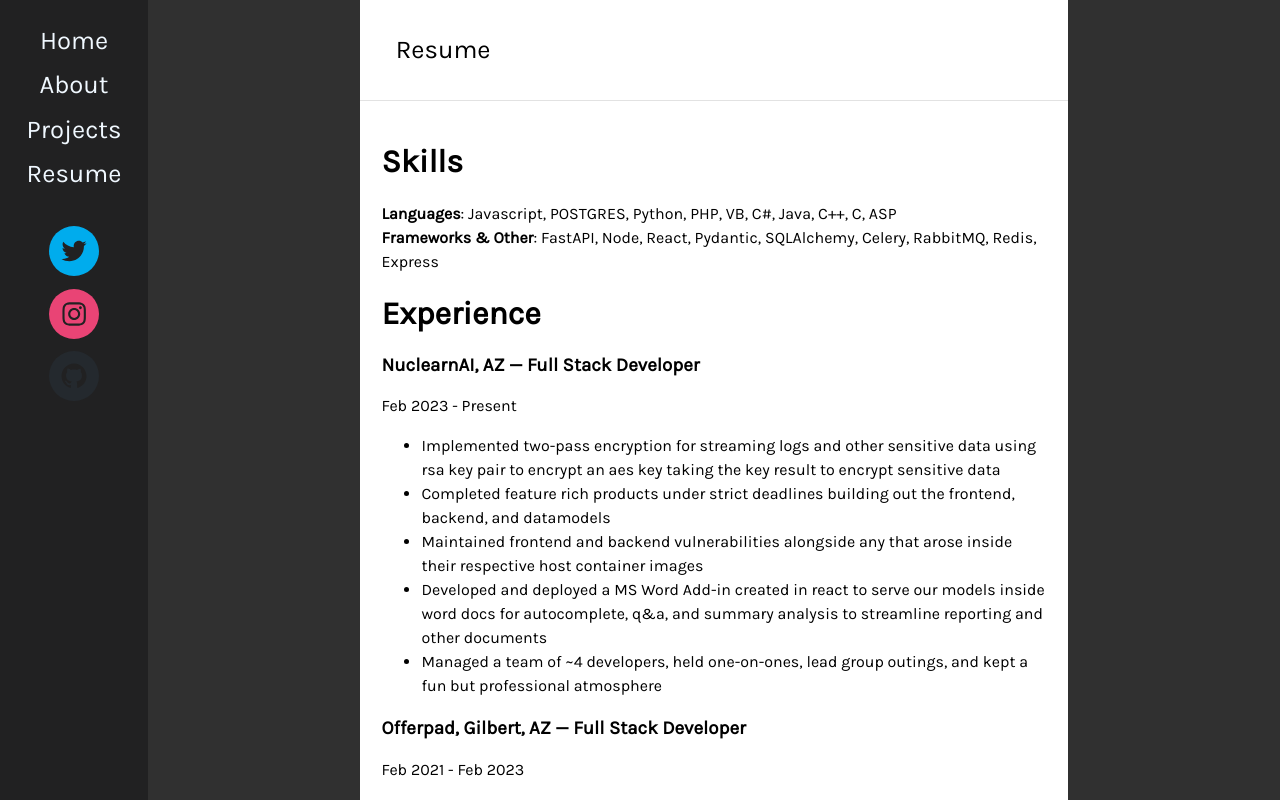
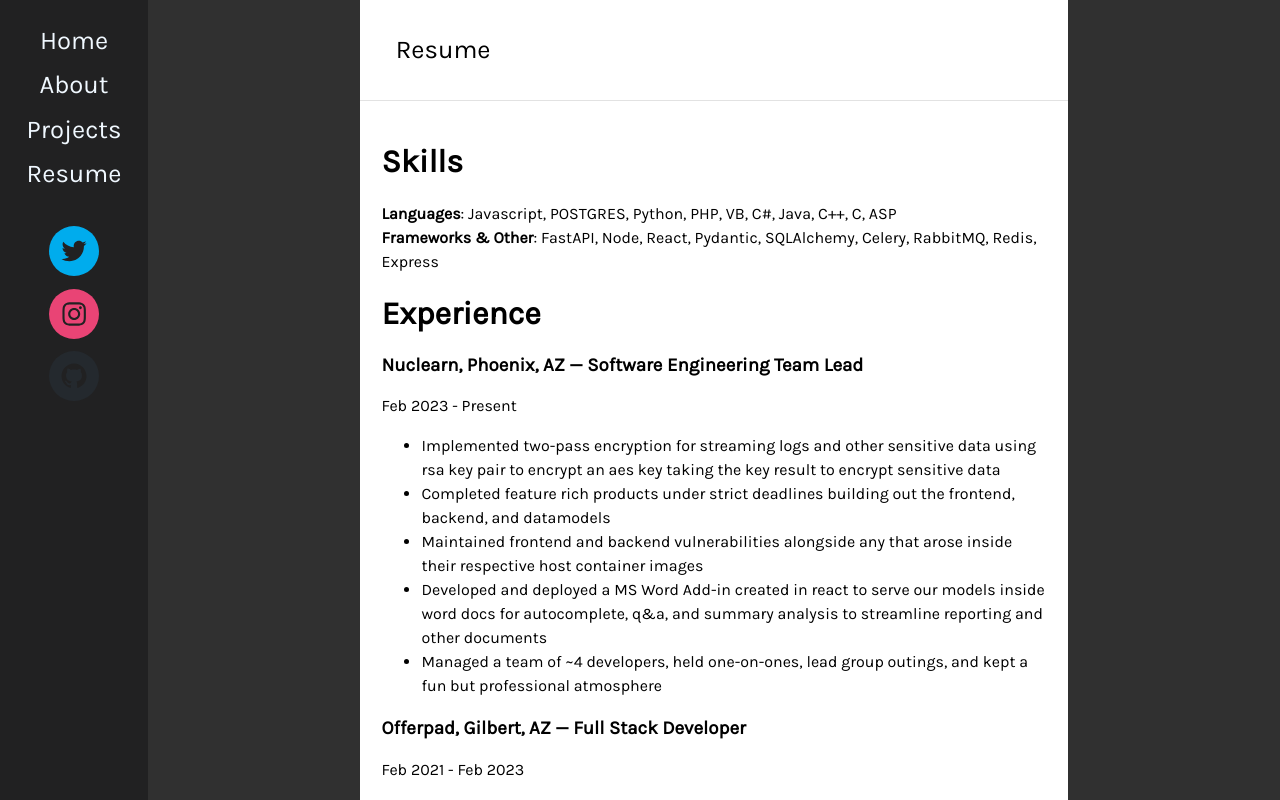
Before and after one commit to aefnor/AustinEfnor.xyzReact, a React (Create React App) app: page /resume in a window 1280 px wide. Shown: the top 800 px of the page. Built offline with nearby package versions, Linux system fonts and the light colour scheme.

Commit message:
Fixed title and nuclearn company name.

```diff
--- a/src/screens/Resume.js
+++ b/src/screens/Resume.js
@@ -24,7 +24,7 @@
 
                             </p>
                             <h1>Experience</h1>
-                            <h3>NuclearnAI, AZ — Full Stack Developer</h3>
+                            <h3>Nuclearn, Phoenix, AZ — Software Engineering Team Lead</h3>
                             <p className="Intro">
                             Feb 2023 - Present
                             </p>
```
